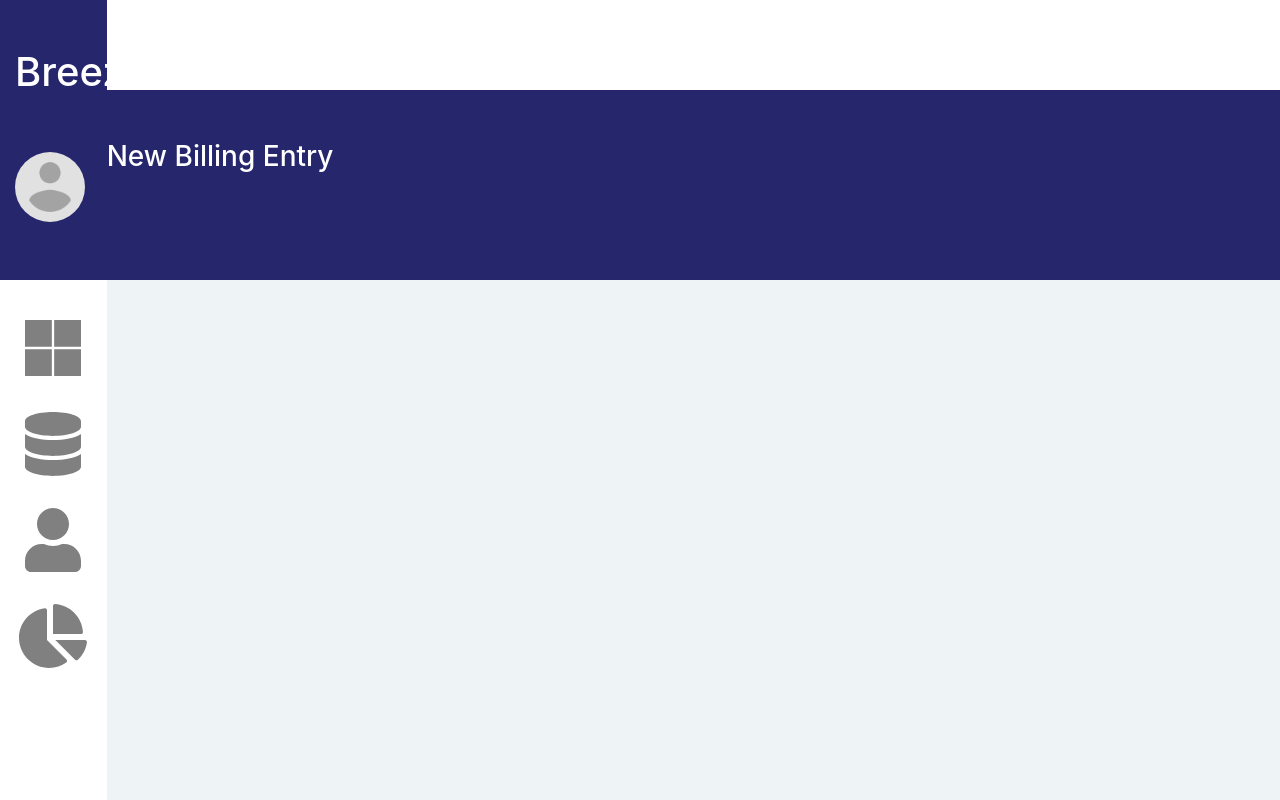
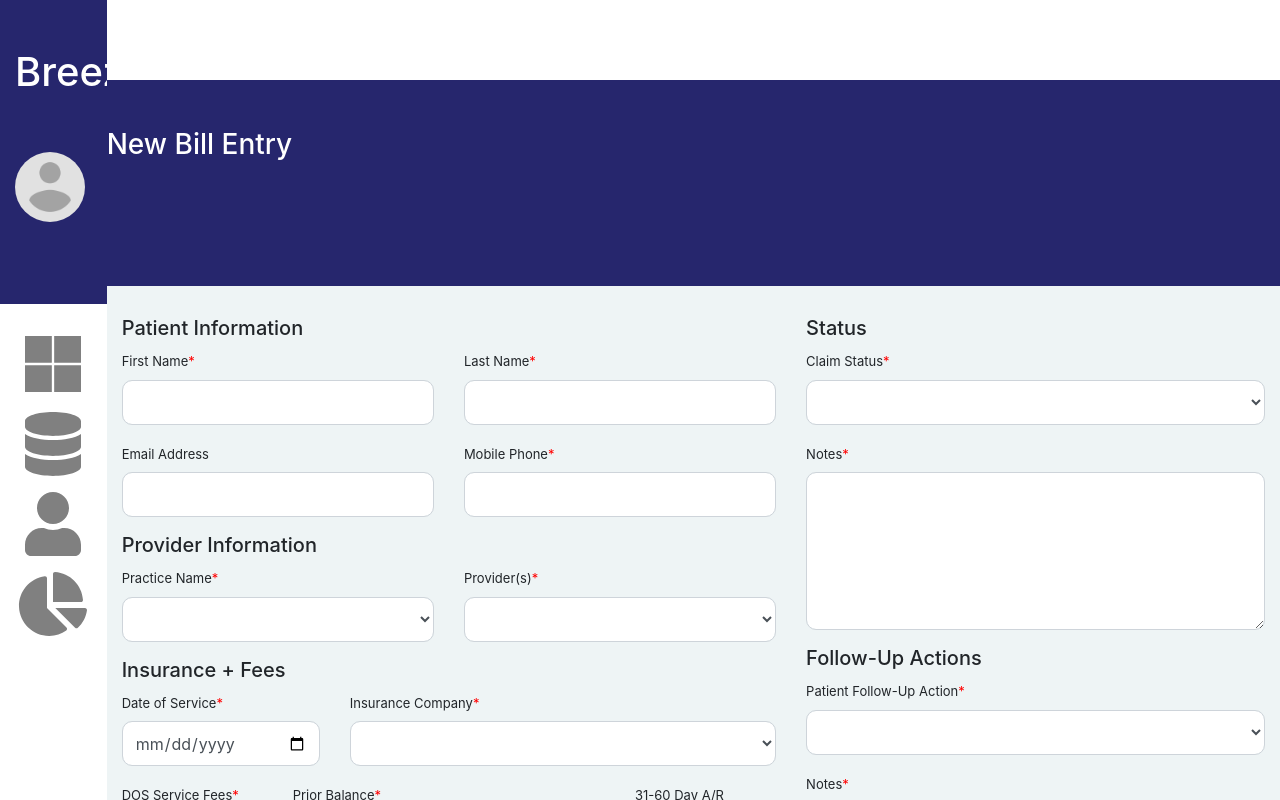
Before and after one commit to nadeem6993/breez-ui, a React (Create React App) app: page /dashboard in a window 1280 px wide. Shown: the top 800 px of the page. Built offline with nearby package versions, Linux system fonts and the light colour scheme.

Commit message:
Third commit

```diff
--- a/src/App.js
+++ b/src/App.js
@@ -4,8 +4,6 @@ import "./App.css";
 import Dashboard from "./pages/Home/Dashboard";
 import Home from "./pages/Home/Home";
 import Login from "./pages/Login/Login";
-import NewBillingEntry from "./pages/NewBillingEntry/NewBillingEntry";
-import Profile from "./pages/Profile/Profile";
 import Reset from "./pages/ResetPassword/Reset";
 
 function App() {
@@ -16,8 +14,6 @@ function App() {
           <Route exact path="/" component={Home} />
           <Route path="/login" component={Login} />
           <Route path="/reset" component={Reset} />
-          <Route path="/new-billing-entry" component={NewBillingEntry} />
-          <Route path="/profile" component={Profile} />
           <Route path="/dashboard" component={Dashboard} />
         </Switch>
       </BrowserRouter>
--- a/src/pages/Home/Dashboard.css
+++ b/src/pages/Home/Dashboard.css
@@ -2,12 +2,13 @@
   background-color: white;
 }
 .dashboardMain {
-  background-color: rgb(238, 244, 245);
+  margin: 0;
+  padding: 0;
 }
 
 .sidebarTop {
   background: rgb(38, 38, 109);
-  min-height: 35vh;
+  min-height: 38vh;
   justify-content: center;
   padding-top: 6vh;
 }
--- a/src/pages/Home/Dashboard.js
+++ b/src/pages/Home/Dashboard.js
@@ -1,6 +1,6 @@
-import React from "react";
+import React, { useState } from "react";
 import "./Dashboard.css";
-import { Container, Row, Col, Image } from "react-bootstrap";
+import { Container, Row, Col, Image, Tab, Nav } from "react-bootstrap";
 import { FontAwesomeIcon } from "@fortawesome/react-fontawesome";
 import { faMicrosoft } from "@fortawesome/free-brands-svg-icons";
 import {
@@ -9,11 +9,14 @@ import {
   faChartPie,
 } from "@fortawesome/free-solid-svg-icons";
 import avatar from "../../assets/Profile.png";
+import NewBillEntry from "../NewBillingEntry/NewBillEntry";
+import Profile from "../Profile/Profile";
 
 const Dashboard = () => {
   return (
     <Container fluid>
-      <Row style={{ minHeight: "100vh" }}>
+      <Tab.Container id="tabs-nav" defaultActiveKey="billingEntry">
+        <Row style={{ minHeight: "120vh" }}>
           <Col lg="1" className="dashboardSidebar">
             <Row className="sidebarTop">
               <Col>
@@ -28,57 +31,58 @@ const Dashboard = () => {
             </Row>
             <Row>
               <Col className="iconPlate">
-              <div className="p-3">
-                <a href="/new-billing-entry">
+                <Nav.Item>
+                  <Nav.Link eventKey="main">
                     <FontAwesomeIcon
                       icon={faMicrosoft}
                       size="4x"
                       style={{ color: "grey" }}
                     />
-                </a>
-              </div>
-              <div className="p-3">
-                <a href="/new-billing-entry">
+                  </Nav.Link>
+                </Nav.Item>
+
+                <Nav.Item>
+                  <Nav.Link eventKey="billingEntry">
                     <FontAwesomeIcon
                       icon={faDatabase}
                       size="4x"
                       style={{ color: "grey" }}
                     />
-                </a>
-              </div>
-              <div className="p-3">
-                <a href="profile">
+                  </Nav.Link>
+                </Nav.Item>
+                <Nav.Item>
+                  <Nav.Link eventKey="profile">
                     <FontAwesomeIcon
                       icon={faUser}
                       size="4x"
                       style={{ color: "grey" }}
                     />
-                </a>
-              </div>
-              <div className="p-3">
-                <a href="!#">
+                  </Nav.Link>
+                </Nav.Item>
+                <Nav.Item>
+                  <Nav.Link eventKey="chart">
                     <FontAwesomeIcon
                       icon={faChartPie}
                       size="4x"
                       style={{ color: "grey" }}
                     />
-                </a>
-              </div>
+                  </Nav.Link>
+                </Nav.Item>
               </Col>
             </Row>
           </Col>
           <Col lg="11" className="dashboardMain">
-          <Row className="dashboardMainTop">
-            <Col lg="12">
-              <Row style={{ height: "90px", backgroundColor: "white" }}></Row>
-              <Row style={{ paddingTop: "50px" }}>
-                <h3 style={{ color: "white" }}>New Billing Entry</h3>
-              </Row>
+            <Tab.Content>
+              <Tab.Pane eventKey="billingEntry">
+                <NewBillEntry />
+              </Tab.Pane>
+              <Tab.Pane eventKey="profile">
+                <Profile />
+              </Tab.Pane>
+            </Tab.Content>
           </Col>
         </Row>
-          <Row></Row>
-        </Col>
-      </Row>
+      </Tab.Container>
     </Container>
   );
 };
--- a/src/pages/Home/Home.js
+++ b/src/pages/Home/Home.js
@@ -5,8 +5,7 @@ const Home = () => {
   return (
     <div className="d-flex justify-content-center align-items-center">
       <Button href="/login">Login Page</Button>
-      <Button href="/new-billing-entry">New Billing Entry</Button>
-      <Button href="/profile">Profile</Button>
+      <Button href="/dashboard">Dashboard</Button>
     </div>
   );
 };
--- a/src/pages/Login/Login.css
+++ b/src/pages/Login/Login.css
@@ -5,16 +5,17 @@
 
 .imageSection {
   background-image: url("../../assets/image1.jpg");
-  min-height: 100vh;
+  height: 100vh;
   background-repeat: no-repeat;
   background-size: cover;
   background-position: center center;
 }
 
 .loginSection {
-  min-height: 120vh;
+  height: 100vh;
   margin: 200px 0;
 }
+
 .formSection {
   padding: 0 150px;
 }
@@ -25,31 +26,12 @@
   justify-content: space-between;
 }
 
-#imageSec {
-  background: -moz-linear-gradient(
-    -45deg,
-    rgba(223, 21, 179, 0.7),
-    rgba(8, 74, 197, 0.7) 100%
-  );
-  background: -webkit-linear-gradient(
-    -45deg,
-    rgba(223, 21, 179, 0.7),
-    rgba(8, 74, 197, 0.7) 100%
-  );
-  background: -webkit-gradient(
-    linear,
-    -45deg,
-    from(rgba(223, 21, 179, 0.7)),
-    to(rgba(8, 74, 197, 0.7))
-  );
-  background: -o-linear-gradient(
-    -45deg,
-    rgba(223, 21, 179, 0.7),
-    rgba(8, 74, 197, 0.7) 100%
-  );
-  background: linear-gradient(
-    -45deg,
-    rgba(223, 21, 179, 0.7),
-    rgba(8, 74, 197, 0.7) 100%
-  );
+@media screen and (max-width: 480px) {
+  .loginSection {
+    margin-top: 20px;
+  }
+  .formSection {
+    min-height: fit-content;
+    padding: 0;
+  }
 }
--- /dev/null
+++ b/src/pages/NewBillingEntry/NewBillEntry.js
@@ -0,0 +1,57 @@
+import React from "react";
+import { Container, Row, Col, Image } from "react-bootstrap";
+import "./NewBillingEntry.css";
+import { FontAwesomeIcon } from "@fortawesome/react-fontawesome";
+import { faMicrosoft } from "@fortawesome/free-brands-svg-icons";
+import {
+  faDatabase,
+  faUser,
+  faChartPie,
+} from "@fortawesome/free-solid-svg-icons";
+import avatar from "../../assets/Profile.png";
+import PatientInfoForm from "./PatientInfoForm";
+import StatusForm from "./StatusForm";
+
+const NewBillEntry = () => {
+  return (
+    <div>
+      <Container fluid style={{ padding: "0px" }}>
+        <Row className="billHeader">
+          <Col lg="12" md="10" sm="10" style={{ margin: 0, padding: 0 }}>
+            <div
+              style={{
+                backgroundColor: "white",
+                height: "80px",
+                padding: "0px",
+              }}
+            ></div>
+            <h3 className="text-white pt-5">New Bill Entry</h3>
+          </Col>
+        </Row>
+        <Row>
+          <Col
+            lg="12"
+            style={{
+              backgroundColor: "rgb(238, 244, 245)",
+              minHeight: "120vh",
+              paddingTop: "30px",
+            }}
+          >
+            <Row>
+              <Col lg="7" md="12">
+                <h5>Patient Information</h5>
+                <PatientInfoForm />
+              </Col>
+              <Col lg="5" md="12">
+                <h5>Status</h5>
+                <StatusForm />
+              </Col>
+            </Row>
+          </Col>
+        </Row>
+      </Container>
+    </div>
+  );
+};
+
+export default NewBillEntry;
--- a/src/pages/NewBillingEntry/NewBillingEntry.css
+++ b/src/pages/NewBillingEntry/NewBillingEntry.css
@@ -1,6 +1,7 @@
 .billHeader {
   background: rgb(38, 38, 109);
-  height: 280px;
+  height: 286px;
+  padding: 0;
 }
 
 .iconplate {
--- a/src/pages/Profile/Profile.css
+++ b/src/pages/Profile/Profile.css
@@ -1,6 +1,6 @@
 .profileHeader {
   background: rgb(38, 38, 109);
-  height: 280px;
+  height: 286px;
 }
 
 .sidrbarIcons {
--- a/src/pages/Profile/Profile.js
+++ b/src/pages/Profile/Profile.js
@@ -21,13 +21,9 @@ import avatar from "../../assets/Profile.png";
 const Profile = () => {
   return (
     <div>
-      <Container fluid>
+      <Container fluid style={{ padding: "0px" }}>
         <Row className="profileHeader">
-          <Col lg="1">
-            <h1 className="text-white my-4 pt-3">Breez</h1>
-            <Image className="mt-4" src={avatar} roundedCircle height="70px" />
-          </Col>
-          <Col lg="11" style={{ margin: 0, padding: 0 }}>
+          <Col lg="12" style={{ margin: 0, padding: 0 }}>
             <div
               style={{
                 backgroundColor: "white",
@@ -39,38 +35,8 @@ const Profile = () => {
           </Col>
         </Row>
         <Row>
-          <Col lg="1" className="sidrbarIcons">
-            <div className="p-3">
-              <FontAwesomeIcon
-                icon={faMicrosoft}
-                size="4x"
-                style={{ color: "grey" }}
-              />
-            </div>
-            <div className="p-3">
-              <FontAwesomeIcon
-                icon={faDatabase}
-                size="4x"
-                style={{ color: "grey" }}
-              />
-            </div>
-            <div className="p-3">
-              <FontAwesomeIcon
-                icon={faUser}
-                size="4x"
-                style={{ color: "grey" }}
-              />
-            </div>
-            <div className="p-3">
-              <FontAwesomeIcon
-                icon={faChartPie}
-                size="4x"
-                style={{ color: "grey" }}
-              />
-            </div>
-          </Col>
           <Col
-            lg="11"
+            lg="12"
             style={{
               backgroundColor: "rgb(238, 244, 245)",
               minHeight: "120vh",
--- a/src/pages/ResetPassword/Reset.css
+++ b/src/pages/ResetPassword/Reset.css
@@ -9,7 +9,7 @@
 
 .imageSection2 {
   background: lightblue;
-  height: 120vh;
+  height: 100vh;
 }
 
 .loginSection2 {
@@ -30,3 +30,15 @@
   display: flex;
   justify-content: space-between;
 }
+
+@media screen and (max-width: 480px) {
+  .loginSection2 {
+    height: 100vh;
+    margin: 0;
+    padding: 0;
+  }
+  .formSection2 {
+    margin-top: 100px;
+    padding: 0px;
+  }
+}
```
Also changed, not shown: src/pages/NewBillingEntry/NewBillingEntry.js (deleted, +0 -91 lines). Lines whose indentation alone changed are shown as unchanged.
